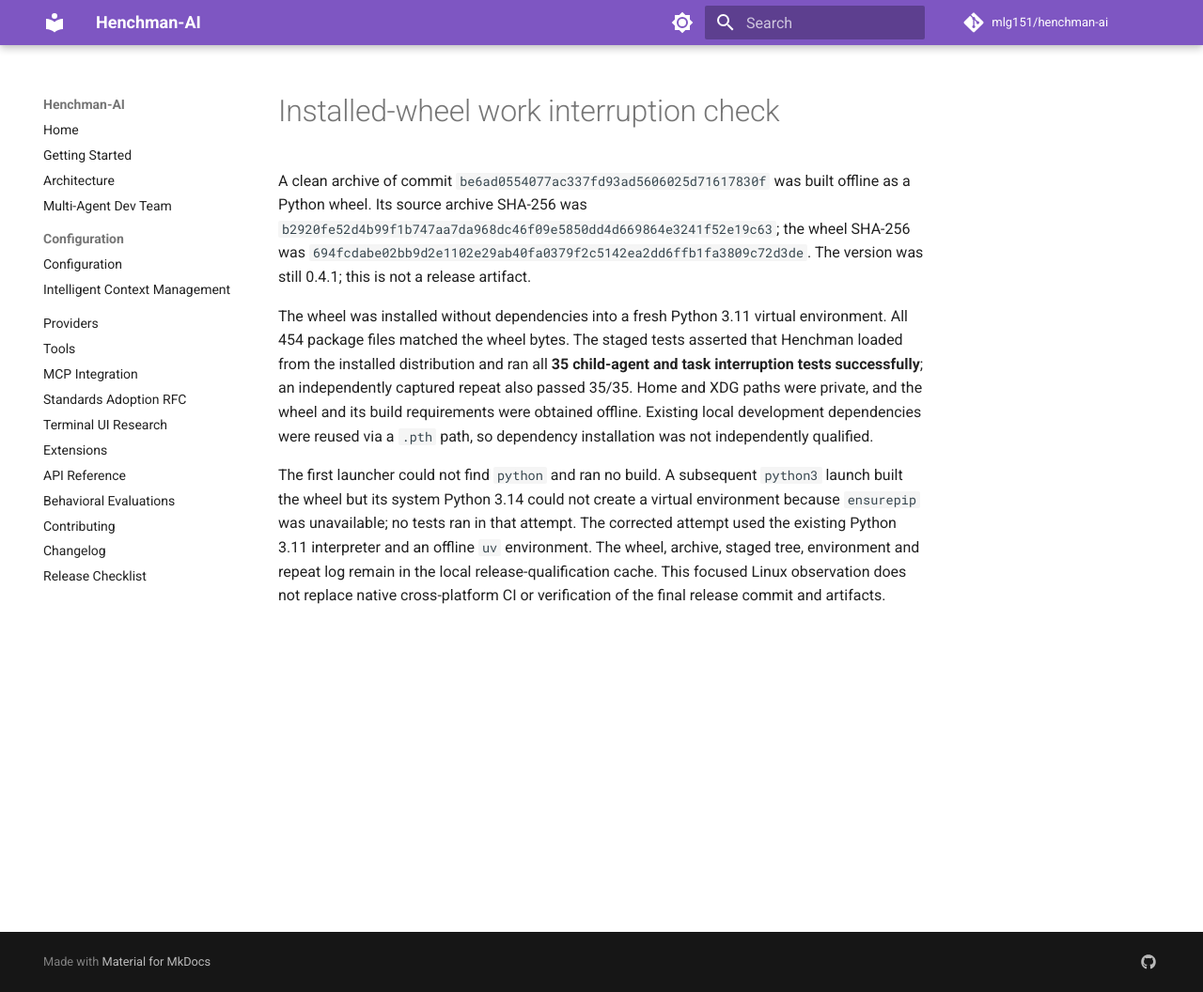
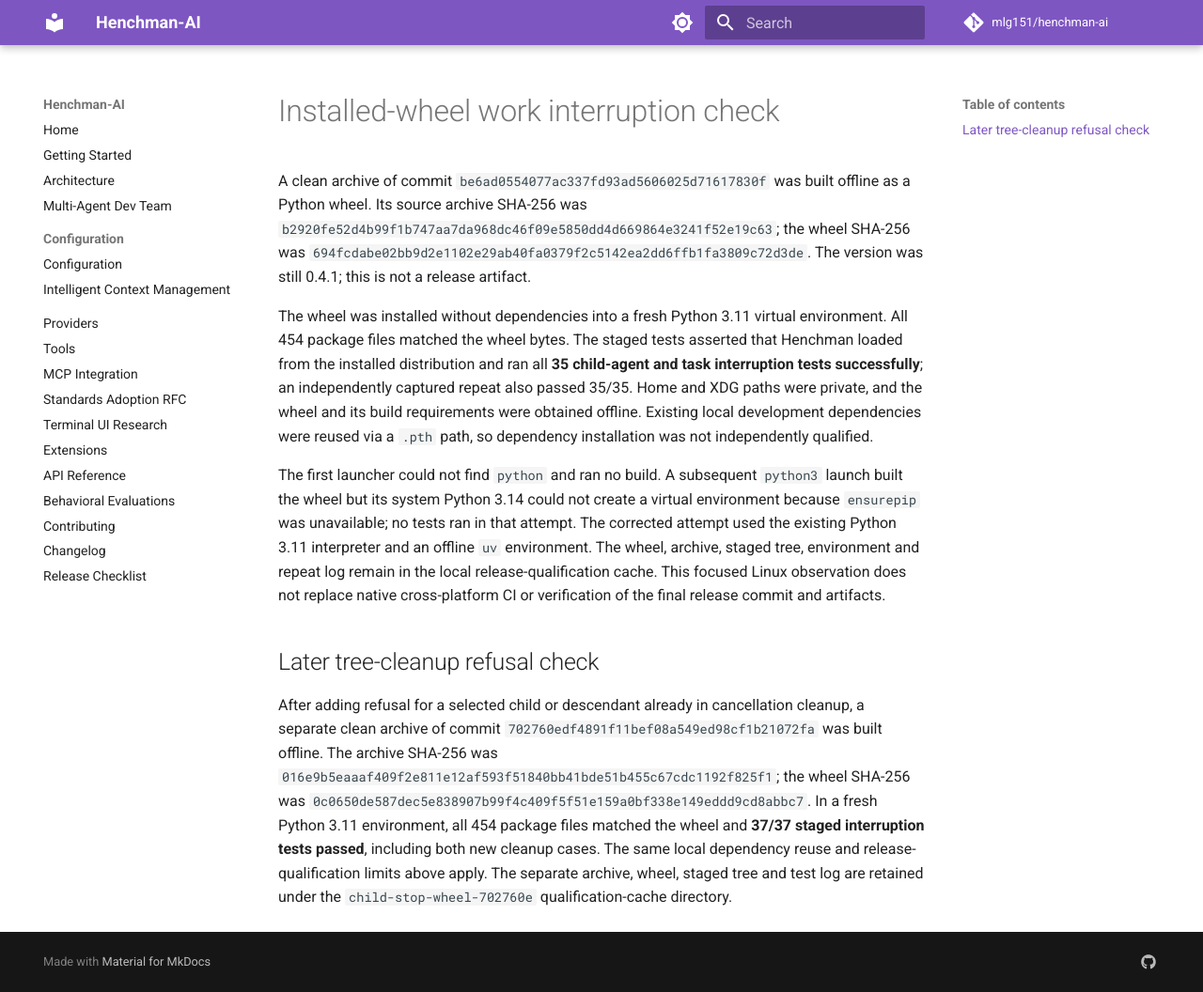
Before and after one commit to mlg151/henchman-ai, an MkDocs documentation site: the page built from docs/evaluations/2026-11-08-child-stop-wheel.md, in a window 1280 px wide and 1056 px high. Shown: the whole window at 94% size. Built offline with MkDocs 1.6.1 and Material for MkDocs 9.7.7, drawn with Linux system fonts in a browser that asks for light colours; comment, search, counter and statistics services are not loaded.

Commit message:
Record wheel check for agent cleanup refusal

```diff
--- a/docs/evaluations/2026-11-08-child-stop-wheel.md
+++ b/docs/evaluations/2026-11-08-child-stop-wheel.md
@@ -24,3 +24,17 @@
 repeat log remain in the local release-qualification cache. This focused Linux
 observation does not replace native cross-platform CI or verification of the
 final release commit and artifacts.
+
+## Later tree-cleanup refusal check
+
+After adding refusal for a selected child or descendant already in cancellation
+cleanup, a separate clean archive of commit
+`702760edf4891f11bef08a549ed98cf1b21072fa` was built offline. The archive
+SHA-256 was `016e9b5eaaaf409f2e811e12af593f51840bb41bde51b455c67cdc1192f825f1`;
+the wheel SHA-256 was
+`0c0650de587dec5e838907b99f4c409f5f51e159a0bf338e149eddd9cd8abbc7`.
+In a fresh Python 3.11 environment, all 454 package files matched the wheel and
+**37/37 staged interruption tests passed**, including both new cleanup cases.
+The same local dependency reuse and release-qualification limits above apply.
+The separate archive, wheel, staged tree and test log are retained under the
+`child-stop-wheel-702760e` qualification-cache directory.
```
